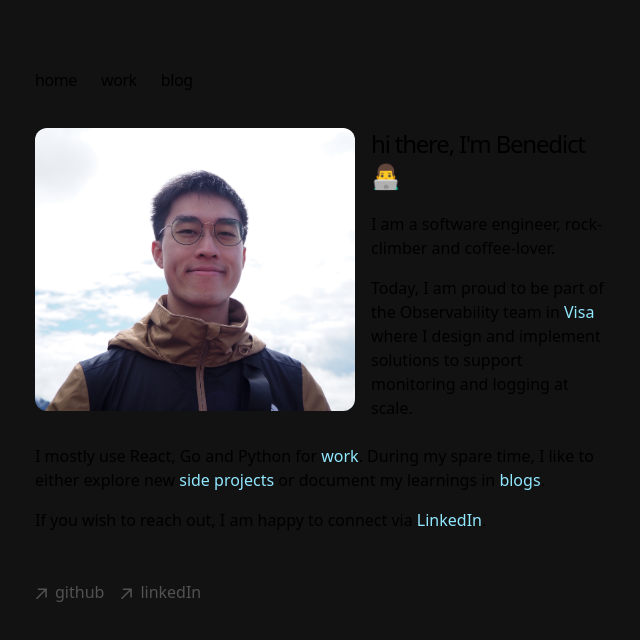
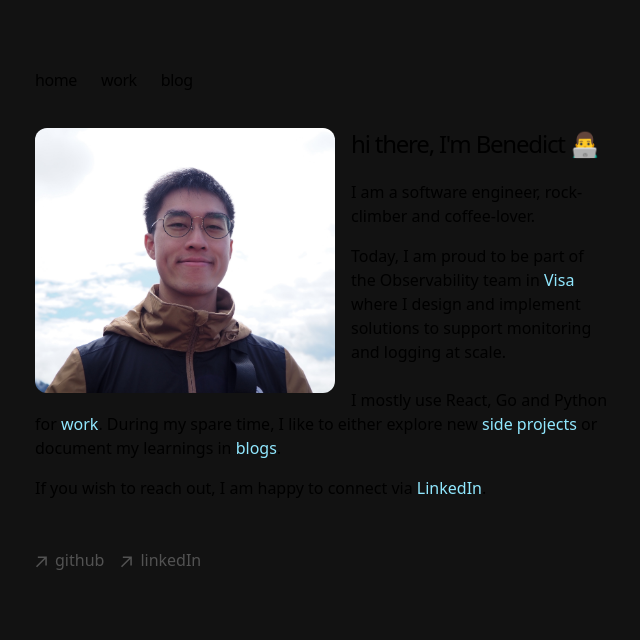
Before and after one commit to chensxb97/chensxb97.github.io, a Next.js app: page / in a window 1280 px wide. Shown: the top 640 px of the page, without its empty margins (317-957 px from the left). Built offline with nearby package versions, Linux system fonts and the light colour scheme.

Commit message:
adjusted widths

```diff
--- a/app/page.tsx
+++ b/app/page.tsx
@@ -9,7 +9,7 @@ export default function Page() {
           <Image
             src="/profile.png"
             alt="Profile picture"
-            width={320}
+            width={300}
             height={500}
             className="rounded rounded-xl"
           />
```
